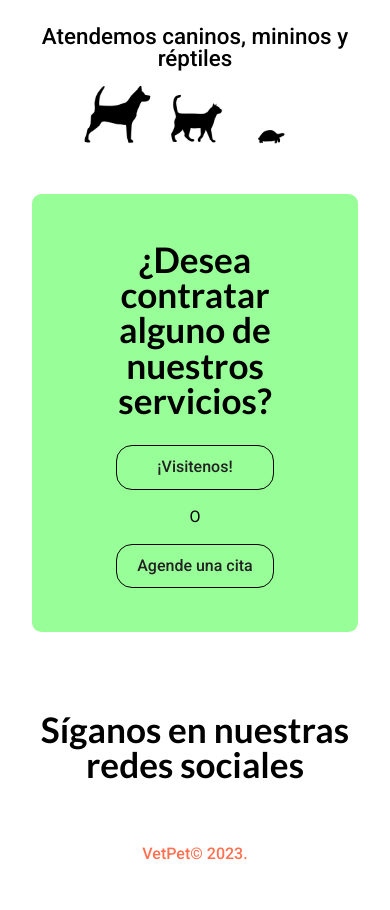
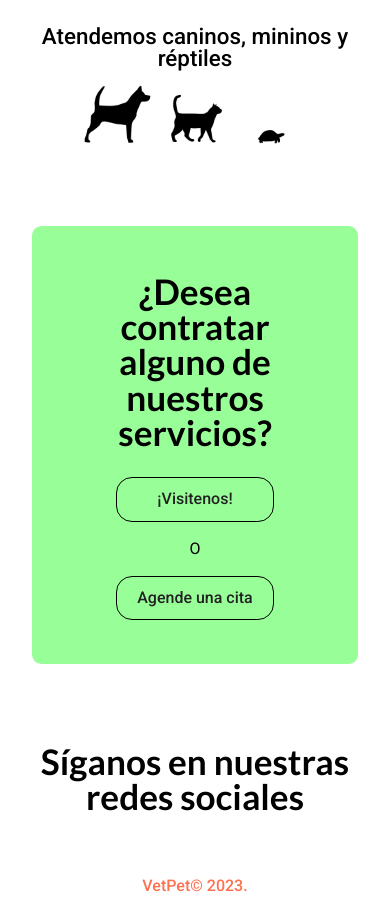
Before and after one commit to Jsvela749/veterinaria-website, a PHP site: page / in a window 390 px wide. Shown: the part 911-1821 px from the top of the page. Before the commit the page ends 1771 px from the top, so only its background shows below. Run offline with PHP 8.4, Linux system fonts and the light colour scheme.

Commit message:
Fixed responsive design

```diff
--- a/style.css
+++ b/style.css
@@ -375,6 +375,10 @@ footer {
         font-size: 2rem;
         margin-bottom: 1rem;
     }
+
+    #agendar-cita {
+        margin: 4rem 2rem 2rem;
+    }
 }
 
 @media screen and (max-width: 450px) {
```
